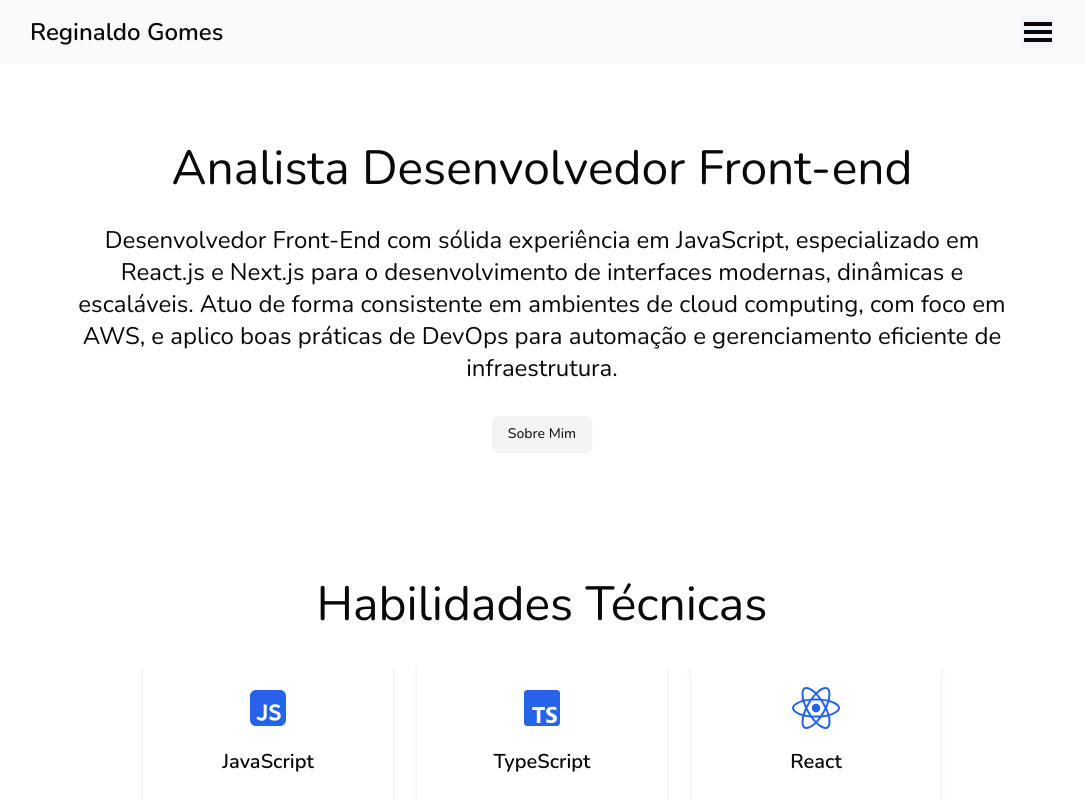
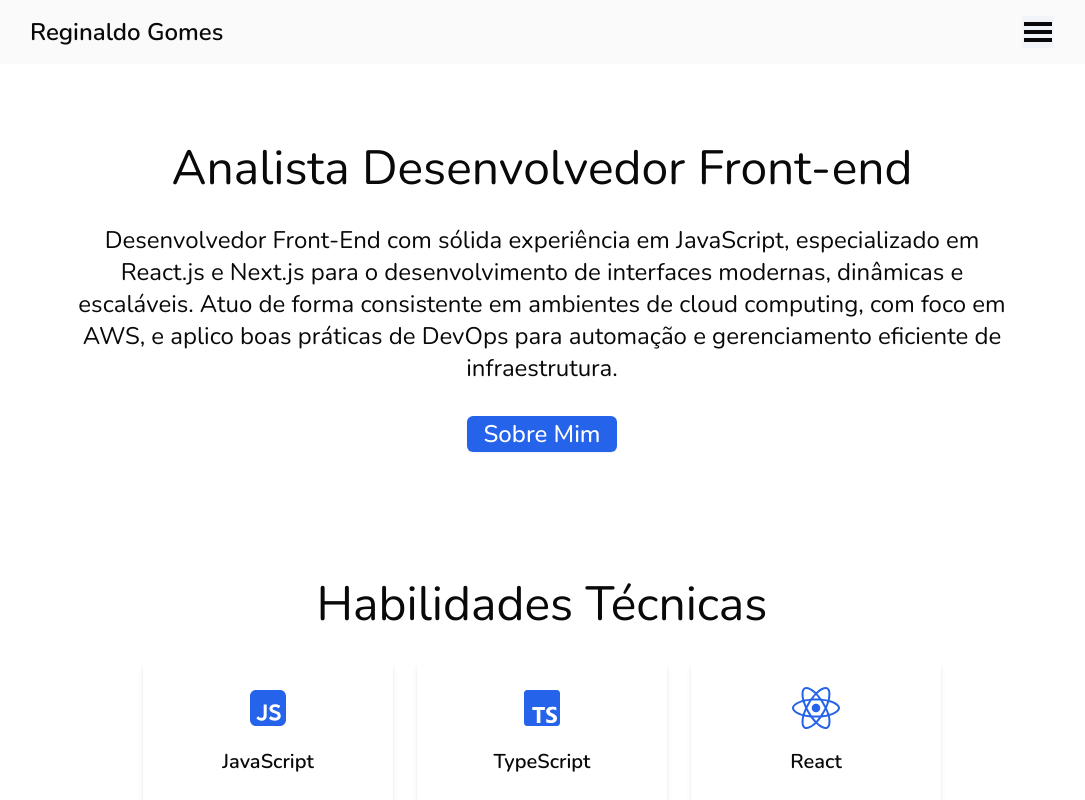
Before and after one commit to reginaldogomes/nextjs-developer-resume, a Next.js app: page / in a window 1280 px wide. Shown: the top 800 px of the page, without its empty margins (98-1183 px from the left). Built offline with nearby package versions, Linux system fonts and the light colour scheme.

Commit message:
update: button ajusted

```diff
--- a/src/components/Hero.tsx
+++ b/src/components/Hero.tsx
@@ -10,7 +10,10 @@ export const Hero = () => {
     <Section>
       <h1 className="text-3xl text-center lg:text-5xl">{profile.title}</h1>
       <p className="text-2xl text-center">{profile.description}</p>
-      <Button variant="secondary" className="mx-auto">
+      <Button
+        variant="secondary"
+        className="mx-auto bg-blue-600 text-white text-2xl p-4"
+      >
         Sobre Mim
       </Button>
     </Section>
```
